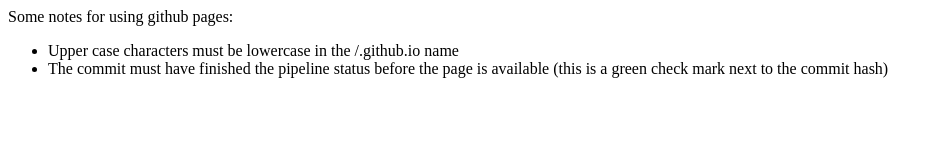
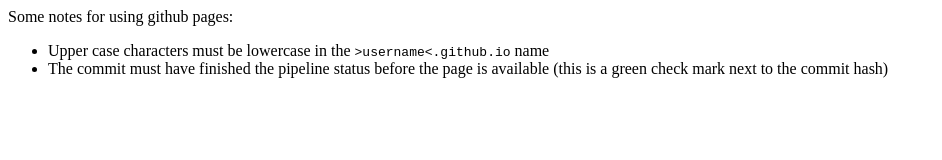
Before and after one commit to M-Strat/M-Strat.github.io, a plain HTML site: page index.html in a window 1280 px wide. Shown: the whole page, without its empty margins (0-942 px from the left). Drawn offline with Linux system fonts and the light colour scheme.

Commit message:
Corrected formatting

```diff
--- a/index.html
+++ b/index.html
@@ -1,5 +1,5 @@
 Some notes for using github pages:
 <ul>
-<li>Upper case characters must be lowercase in the /<username/>.github.io name</li>
+<li>Upper case characters must be lowercase in the <code>&gt;username&lt;.github.io</code> name</li>
 <li>The commit must have finished the pipeline status before the page is available (this is a green check mark next to the commit hash)</li>
 </ul>
```
